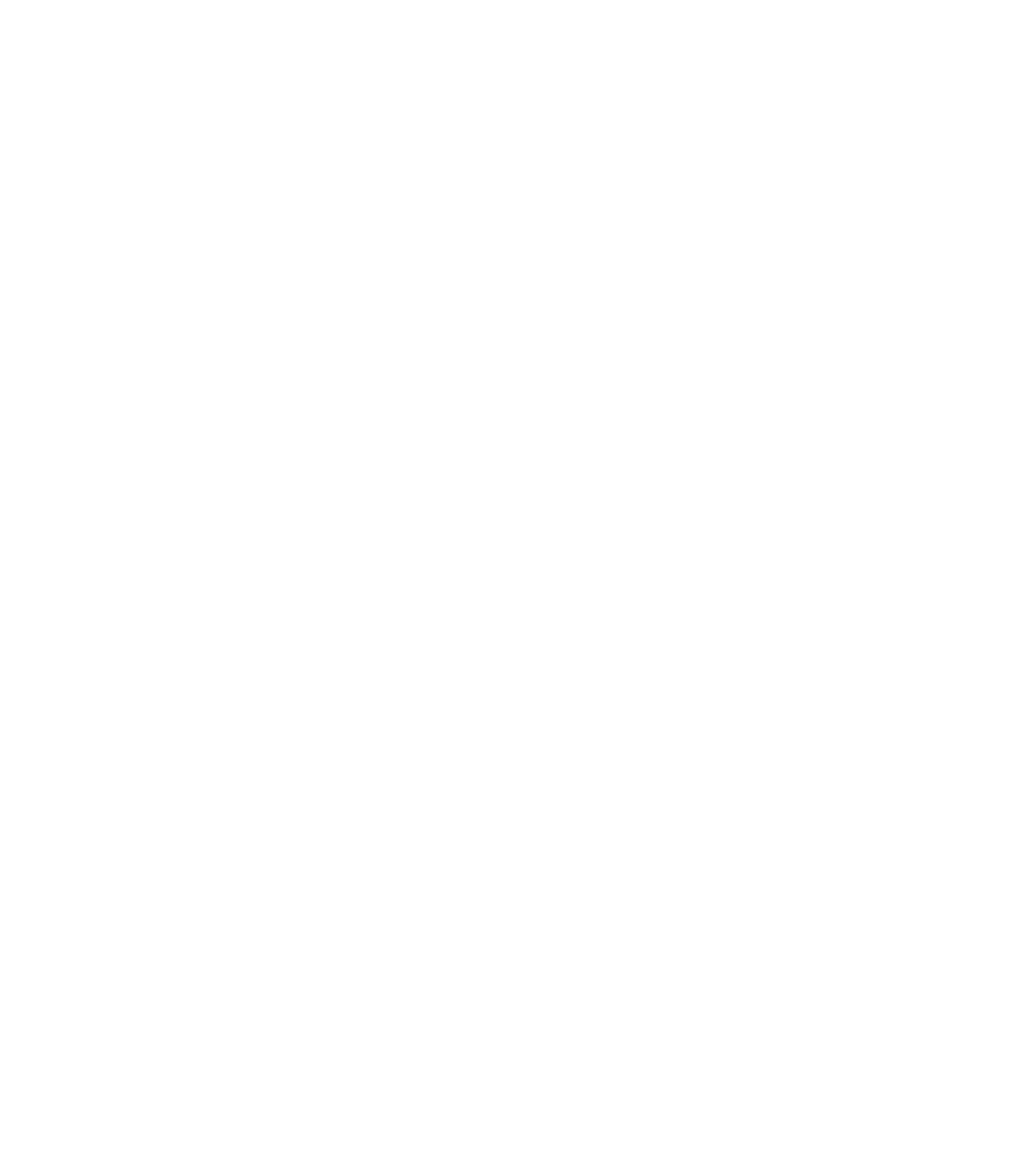
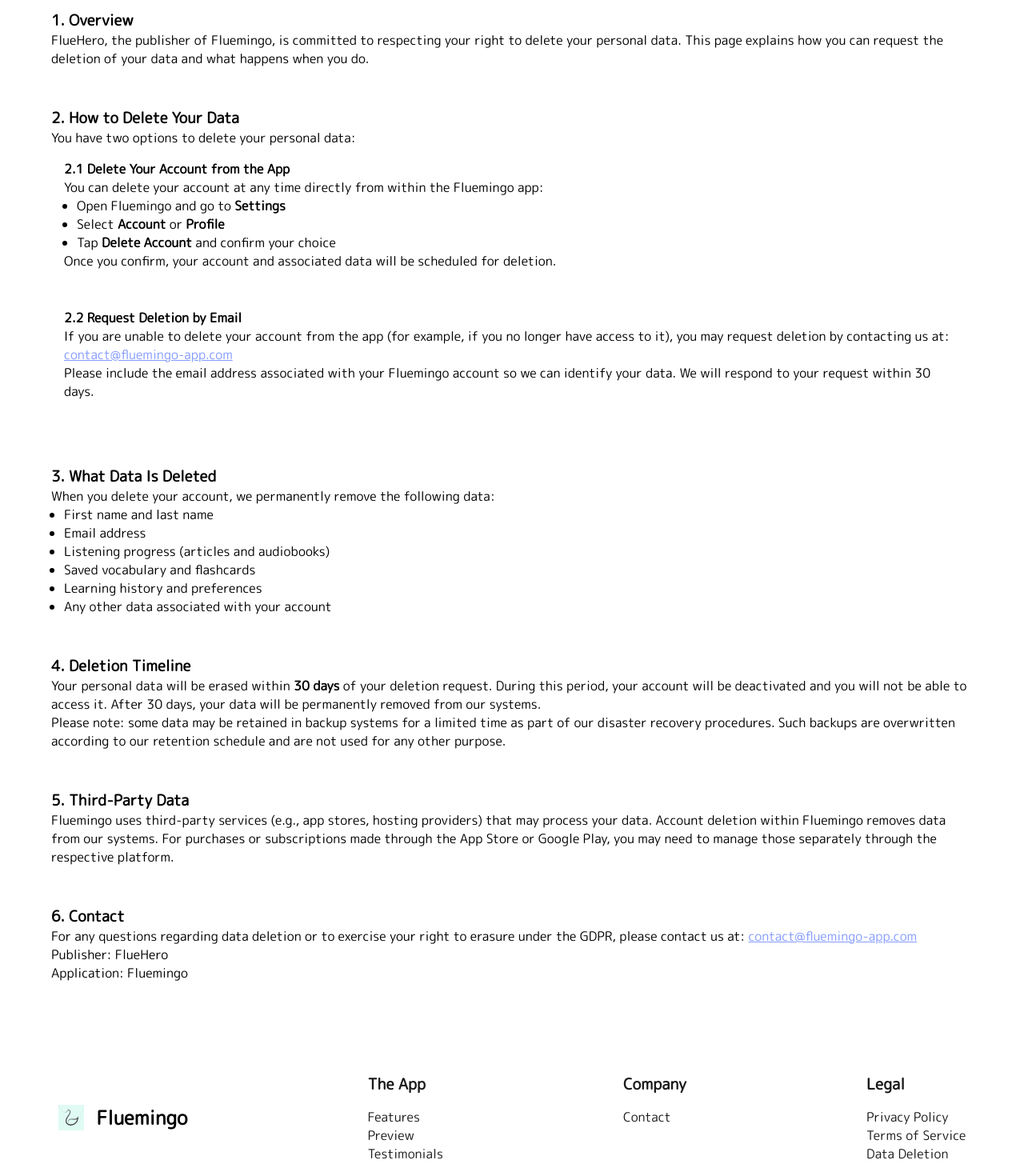
Before and after one commit to RueRivoli/FluemingoApp, a Nuxt app: page /user-data-deletion in a window 1280 px wide. Before the commit this address had no page. Shown: the part 160-1630 px from the top of the page at 80% size. Before the commit the page ends 800 px from the top, so only its background shows below. Built offline with nearby package versions, Linux system fonts and the light colour scheme; a web font is replaced by a local one.

Commit message:
added user-data-deletion and remain with french

```diff
--- a/components/Features.vue
+++ b/components/Features.vue
@@ -23,23 +23,23 @@
     icon: 'book-open',
     img: '/screenshots/feature-article.png',
     title: 'Read News Articles every day',
-    description: 'News articles are added every day. You\'ll find brand new content every day. Themes are diverse so everyone can find something interesting to read.',
-    description2: 'Diverse themes: politics, economy, culture, science, gastronomy,technology, sports, etc.',
-    description3: 'At the end of each article, a quiz is available to test your knowledge.',
+    description: 'News articles are published every day. Themes are very diverse, you\'ll for sure find something interesting to read !',
+    description2: 'For example: politics, economy, culture, science, gastronomy,technology, sports, and so on.',
+    description3: 'After finishing reading your article, a quiz is available to test your knowledge.',
   },
   {
     icon: 'headphones',
     img: '/screenshots/feature-audiobooks.png',
     title: 'Listen to Audiobooks you like',
-    description: 'You\'ll find audiobooks of different kinds: biographies, stories, sci-fi, extracts from literature, thriller, etc.',
-    description2: 'Diverse themes: culture, history, science, politics, economy, gastronomy, technology, sports, etc.',
+    description: 'You\'ll find audiobooks of different kinds: biographies, stories, sci-fi, literature, thriller and so on.',
+    description2: 'Diverse themes: culture, history, science, politics, economy, gastronomy, technology, sports, and so on.',
     description3: 'Audiobooks are divided into chapters so you can easily find the part you want to listen to.',
     description4: 'A quiz is available at the end of each audiobook to test your knowledge.',
   },
   {
     icon: 'cards-blank',
     img: '/screenshots/feature-flashcards.png',
-    title: 'Train with Flashcards',
+    title: 'Train your Memory with Flashcards',
     description: 'You can save from articles and audiobooks any word or expression you like',
     description2: 'These expressions are available in the flashcards section to train',
     description3: 'You can store them in different categories: difficult, training, achieved.',
--- a/components/Footer.vue
+++ b/components/Footer.vue
@@ -42,6 +42,9 @@
           </li>
           <li>
             <a href="/terms" target="_blank" rel="noopener">Terms of Service</a>
+          </li>
+          <li>
+            <a href="/user-data-deletion" target="_blank" rel="noopener">Data Deletion</a>
           </li>
         </ul>
       </div>
--- a/components/Hero.vue
+++ b/components/Hero.vue
@@ -18,7 +18,11 @@
    <NavBar />
     <div class="hero-body">
       <div class="hero-text enter">
-        <p>Learn <img class="flag ml-4 mr-2" src="../assets/flags/english.svg" alt="English"><img class="flag mr-2" src="../assets/flags/french.svg" alt="French"><img class="flag mr-4" src="../assets/flags/spanish.svg" alt="Spanish"> with your</p>
+        <p>Learn
+          <!-- <img class="flag ml-4 mr-2" src="../assets/flags/english.svg" alt="English"> -->
+          <img class="flag ml-1 mr-2" src="../assets/flags/french.svg" alt="French"></img>
+          <!-- <img class="flag mr-4" src="../assets/flags/spanish.svg" alt="Spanish">  -->
+          with your</p>
         <p class="highlight">Favorite Content</p>
         <br>
         <p>Build a </p>
@@ -103,8 +107,8 @@
 }
 
 .flag {
-  width: 2rem;
-  height: 2rem;
+  width: 2.5rem;
+  height: 2.5rem;
 }
 
 .mr-2 {
@@ -114,7 +118,9 @@
 .ml-4 {
   margin-left: 1rem;
 }
-
+.ml-1 {
+  margin-left: 1rem;
+}
 .mr-4 {
   margin-right: 1rem;
 }
--- a/components/Testimonials.vue
+++ b/components/Testimonials.vue
@@ -33,6 +33,20 @@
         mark: 5,
         review: 'I love the variety of topics and the fact that new articles are added regularly. It keeps me motivated to learn new things every day.',
     },
+    {
+        name: 'Dean Manams',
+        date: '2026-03-17',
+        device: 'Apple iOS',
+        mark: 5,
+        review: 'I am happy about my progress with Fluemingo, I recommend it!',
+    },
+    {
+        name: 'Nik Lallam',
+        date: '2026-03-19',
+        device: 'Apple iOS',
+        mark: 5,
+        review: 'I very enjoy the flashcards to repeat the vocabulary',
+    },
 ]
 
 
@@ -43,9 +57,12 @@
 
 <template>
   <div id="testimonials" class="testimonials">
-    <h2 class="section-title">Testimonials</h2>
-    <div class="features-grid">
-      <article v-for="(feature, i) in testimonials" :key="i" class="feature-card">
+
+    <h2 class="section-title">
+      <i class="fa-solid fa-comment-quote"></i> Testimonials</h2>
+    <div class="testimonials-scroll-wrapper">
+      <div class="testimonials-track">
+        <article v-for="(feature, i) in [...testimonials, ...testimonials]" :key="`${i}-${feature.name}`" class="feature-card">
         <div class="feature-card-header">
           <img :src="avatarUrl(feature.name)" :alt="feature.name" class="feature-avatar" width="80" height="80" loading="lazy" />
           <div class="feature-card-meta">
@@ -63,15 +80,18 @@
             </span>
         </div>
         <div class="feature-desc">
-            <div><i class="fa-light fa-quote-left mr-2"></i></div>
-            <div class="feature-review">{{ feature.review }}</div>
-            <div class="feature-quote-right"><i class="fa-light fa-quote-right ml-2"></i></div>
+            <div></div>
+            <div class="feature-review">
+              "{{ feature.review }}"
+            </div>
+            <div class="feature-quote-right"></div>
         </div>
         <div class="feature-name">
             <h3 class="feature-title">{{ feature.name }}</h3>
             <span class="feature-date">{{ getDate(feature.date) }}</span>
         </div>
-      </article>
+        </article>
+      </div>
     </div>
   </div>
 </template>
@@ -90,11 +110,32 @@
   text-align: center;
 }
 
-.features-grid {
-  display: grid;
-  grid-template-columns: repeat(3, 1fr);
+.testimonials-scroll-wrapper {
+  overflow: hidden;
+  padding: 2rem 0;
+  mask-image: linear-gradient(to right, transparent, black 5%, black 95%, transparent);
+  -webkit-mask-image: linear-gradient(to right, transparent, black 5%, black 95%, transparent);
+}
+
+.testimonials-track {
+  display: flex;
   gap: 2rem;
-  padding: 2rem;
+  padding: 0 2rem;
+  animation: scroll-horizontal 40s linear infinite;
+  width: max-content;
+}
+
+.testimonials-track:hover {
+  animation-play-state: paused;
+}
+
+@keyframes scroll-horizontal {
+  0% {
+    transform: translateX(0);
+  }
+  100% {
+    transform: translateX(-50%);
+  }
 }
 
 .feature-card {
@@ -107,6 +148,9 @@
   border-radius: 1rem;
   box-shadow: 0 0 10px 0 rgba(0, 0, 0, 0.1);
   color: black;
+  flex-shrink: 0;
+  min-width: 320px;
+  max-width: 380px;
 }
 
 .feature-card-header {
--- /dev/null
+++ b/pages/user-data-deletion.vue
@@ -0,0 +1,128 @@
+<script setup lang="ts">
+import NavBar from '../components/NavBar.vue';
+import Footer from '../components/Footer.vue';
+</script>
+
+<template>
+  <div class="landing">
+    <NavBar theme="light" />
+    <div class="page-container">
+      <h1>User Data Deletion</h1>
+      <div class="page-content">
+        <div class="content-item">
+          <h3>1. Overview</h3>
+          <p>
+            FlueHero, the publisher of Fluemingo, is committed to respecting your right to delete your personal data.
+            This page explains how you can request the deletion of your data and what happens when you do.
+          </p>
+        </div>
+        <div class="content-item">
+          <h3>2. How to Delete Your Data</h3>
+          <p>You have two options to delete your personal data:</p>
+          <div class="content-item-subsection">
+            <h4>2.1 Delete Your Account from the App</h4>
+            <p>
+              You can delete your account at any time directly from within the Fluemingo app:
+            </p>
+            <ul>
+              <li>Open Fluemingo and go to <strong>Settings</strong></li>
+              <li>Select <strong>Account</strong> or <strong>Profile</strong></li>
+              <li>Tap <strong>Delete Account</strong> and confirm your choice</li>
+            </ul>
+            <p>
+              Once you confirm, your account and associated data will be scheduled for deletion.
+            </p>
+          </div>
+          <div class="content-item-subsection">
+            <h4>2.2 Request Deletion by Email</h4>
+            <p>
+              If you are unable to delete your account from the app (for example, if you no longer have access to it),
+              you may request deletion by contacting us at:
+              <a href="mailto:contact@fluemingo-app.com">contact@fluemingo-app.com</a>
+            </p>
+            <p>
+              Please include the email address associated with your Fluemingo account so we can identify your data.
+              We will respond to your request within 30 days.
+            </p>
+          </div>
+        </div>
+        <div class="content-item">
+          <h3>3. What Data Is Deleted</h3>
+          <p>When you delete your account, we permanently remove the following data:</p>
+          <ul>
+            <li>First name and last name</li>
+            <li>Email address</li>
+            <li>Listening progress (articles and audiobooks)</li>
+            <li>Saved vocabulary and flashcards</li>
+            <li>Learning history and preferences</li>
+            <li>Any other data associated with your account</li>
+          </ul>
+        </div>
+        <div class="content-item">
+          <h3>4. Deletion Timeline</h3>
+          <p>
+            Your personal data will be erased within <strong>30 days</strong> of your deletion request.
+            During this period, your account will be deactivated and you will not be able to access it.
+            After 30 days, your data will be permanently removed from our systems.
+          </p>
+          <p>
+            Please note: some data may be retained in backup systems for a limited time as part of our disaster recovery procedures. Such backups are overwritten according to our retention schedule and are not used for any other purpose.
+          </p>
+        </div>
+        <div class="content-item">
+          <h3>5. Third-Party Data</h3>
+          <p>
+            Fluemingo uses third-party services (e.g., app stores, hosting providers) that may process your data.
+            Account deletion within Fluemingo removes data from our systems. For purchases or subscriptions made through the App Store or Google Play, you may need to manage those separately through the respective platform.
+          </p>
+        </div>
+        <div class="content-item">
+          <h3>6. Contact</h3>
+          <p>
+            For any questions regarding data deletion or to exercise your right to erasure under the GDPR, please contact us at:
+            <a href="mailto:contact@fluemingo-app.com">contact@fluemingo-app.com</a>
+          </p>
+          <p>
+            Publisher: FlueHero<br>
+            Application: Fluemingo
+          </p>
+        </div>
+      </div>
+    </div>
+    <Footer />
+  </div>
+</template>
+
+<style scoped>
+.page-container {
+  padding: 2rem;
+}
+
+.page-content {
+  padding: 1rem;
+}
+
+.content-item {
+  padding: 1rem;
+  margin-bottom: 1rem;
+}
+
+.content-item-subsection {
+  padding: 1rem;
+  margin-bottom: 1rem;
+}
+
+.content-item ul {
+  padding-left: 1rem;
+  list-style-type: disc;
+}
+
+.content-item a {
+  color: var(--color-primary);
+  text-decoration: underline;
+}
+
+.content-item a:hover {
+  color: var(--color-primary-dark);
+}
+</style>
```
Also changed, not shown: package.json (line endings or trailing spaces), 1 other file (tests, documents, lock files or other folders).
